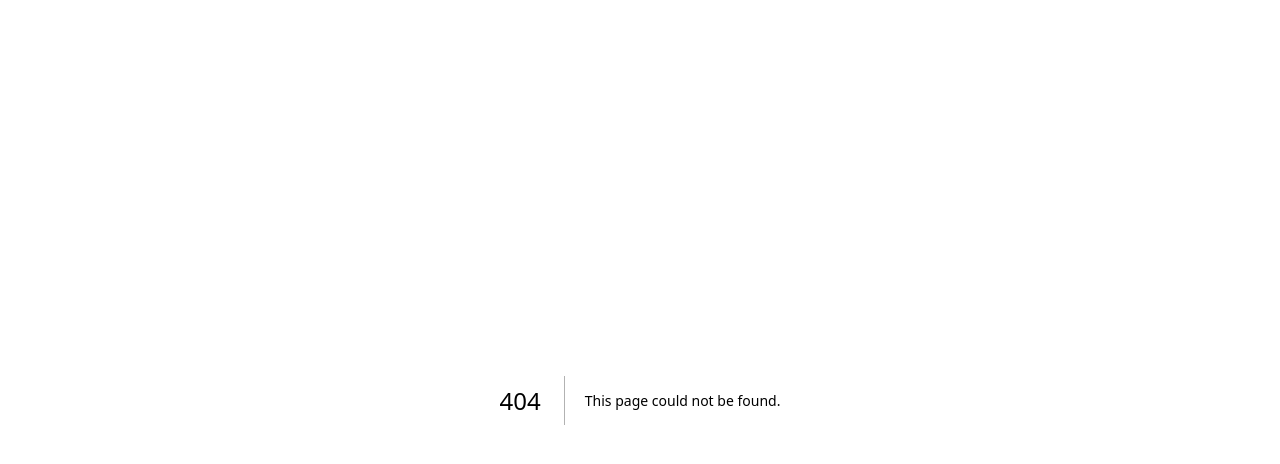
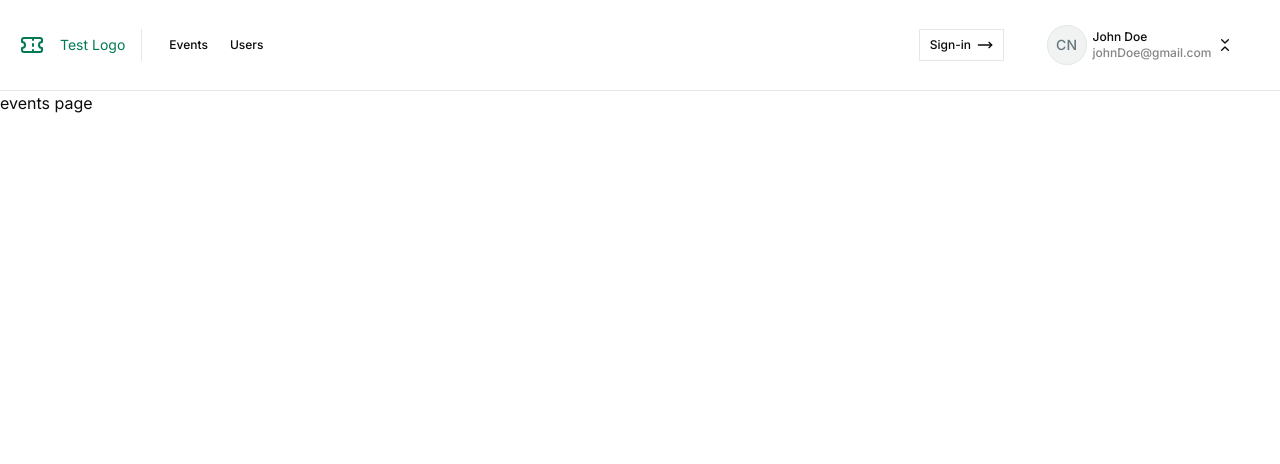
Before and after one commit to skymarvs/test-next-js, a Next.js app: page /events-page in a window 1280 px wide. Before the commit this address had no page. Shown: the top 464 px of the page. Built offline with nearby package versions, Linux system fonts and the light colour scheme.

Commit message:
:lipstick: add header and other pages

```diff
--- /dev/null
+++ b/app/events-page/page.tsx
@@ -0,0 +1,5 @@
+export default function EventsPage(){
+    return(<>
+        events page
+    </>);
+}
--- a/app/layout.tsx
+++ b/app/layout.tsx
@@ -3,6 +3,7 @@ import { Geist, Geist_Mono, Inter } from "next/font/google";
 import "./globals.css";
 import { cn } from "@/lib/utils";
 import { reactNodeSchemaType } from "@/lib/schema";
+import HeaderPage from "@/components/custom/header";
 
 const inter = Inter({subsets:['latin'],variable:'--font-sans'});
 
@@ -27,7 +28,12 @@ export default function RootLayout({ children }: reactNodeSchemaType) {
       lang="en"
       className={cn("h-full", "antialiased", geistSans.variable, geistMono.variable, "font-sans", inter.variable)}
     >
-      <body className="min-h-full flex flex-col">{children}</body>
+      <body className="min-h-full flex flex-col">
+        <div className="mx-auto container">
+          <HeaderPage />
+          {children}
+        </div>
+      </body>
     </html>
   );
 }
--- /dev/null
+++ b/app/users-page/page.tsx
@@ -0,0 +1,5 @@
+export default function UsersPage(){
+    return(<>
+        users page
+    </>);
+}
--- /dev/null
+++ b/components/custom/header.tsx
@@ -0,0 +1,64 @@
+"use client"
+
+import { ChevronsDownUp, MoveRight, SquareArrowRightExit, Ticket } from "lucide-react";
+import { Button, buttonVariants } from "@/components/ui/button";
+import { Separator } from "@/components/ui/separator";
+import { usePathname, useRouter } from "next/navigation";
+import { Avatar, AvatarFallback, AvatarImage } from "@/components/ui/avatar";
+import { cn } from "cn";
+import { Popover, PopoverContent, PopoverTrigger } from "@/components/ui/popover";
+
+export default function HeaderPage(){
+    const authTabs = ['/login-page', '/signup-page']
+    const router = useRouter();
+    const pathName = usePathname();
+
+    console.log(pathName)
+    if(authTabs.includes(pathName)){
+        return;
+    }
+    return(<>
+        <div className="p-5 text-sm flex items-center justify-between">
+            <div className="flex items-center gap-4">
+                <Ticket className="text-primary"/>
+                <p className="text-primary">Test Logo</p>
+                <Separator orientation="vertical"/>
+                <div>
+                    <Button variant="ghost" onClick={() => router.push("/events-page")}>Events</Button>
+                    <Button variant="ghost" onClick={() => router.push("/users-page")}>Users</Button>
+                </div>
+            </div>
+            <div className="flex gap-4 items-center">
+                <Button variant="outline" onClick={() => router.push("/login-page")}>
+                    Sign-in
+                    <MoveRight />
+                </Button>
+                <Popover>
+                    <PopoverTrigger nativeButton={false} render={
+                        <div className={cn(
+                            "flex gap-6 items-center cursor-pointer p-6 w-60",
+                            buttonVariants({variant: "ghost"})
+                        )}>
+                            <Avatar size="lg">
+                                <AvatarImage src=""></AvatarImage>
+                                <AvatarFallback>CN</AvatarFallback>
+                            </Avatar>
+                            <div>
+                                <span>John Doe</span><br/>
+                                <span className="text-xs text-foreground/50">johnDoe@gmail.com</span>
+                            </div>
+                            <ChevronsDownUp />
+                        </div>
+                    }/>
+                    <PopoverContent align="end" className="w-60">
+                        <Button variant="ghost">
+                            Sign-out
+                            <SquareArrowRightExit />
+                        </Button>
+                    </PopoverContent>
+                </Popover>
+            </div>
+        </div>
+        <Separator />
+    </>);
+}
--- /dev/null
+++ b/components/ui/avatar.tsx
@@ -0,0 +1,108 @@
+"use client"
+
+import * as React from "react"
+import { Avatar as AvatarPrimitive } from "@base-ui/react/avatar"
+import { cn } from "cn"
+
+function Avatar({
+  className,
+  size = "default",
+  ...props
+}: AvatarPrimitive.Root.Props & {
+  size?: "default" | "sm" | "lg"
+}) {
+  return (
+    <AvatarPrimitive.Root
+      data-slot="avatar"
+      data-size={size}
+      className={cn(
+        "group/avatar relative flex size-8 shrink-0 rounded-full select-none after:absolute after:inset-0 after:rounded-full after:border after:border-border after:mix-blend-darken data-[size=lg]:size-10 data-[size=sm]:size-6 dark:after:mix-blend-lighten",
+        className
+      )}
+      {...props}
+    />
+  )
+}
+
+function AvatarImage({ className, ...props }: AvatarPrimitive.Image.Props) {
+  return (
+    <AvatarPrimitive.Image
+      data-slot="avatar-image"
+      className={cn(
+        "aspect-square size-full rounded-full object-cover",
+        className
+      )}
+      {...props}
+    />
+  )
+}
+
+function AvatarFallback({
+  className,
+  ...props
+}: AvatarPrimitive.Fallback.Props) {
+  return (
+    <AvatarPrimitive.Fallback
+      data-slot="avatar-fallback"
+      className={cn(
+        "flex size-full items-center justify-center rounded-full bg-muted text-sm text-muted-foreground group-data-[size=sm]/avatar:text-xs",
+        className
+      )}
+      {...props}
+    />
+  )
+}
+
+function AvatarBadge({ className, ...props }: React.ComponentProps<"span">) {
+  return (
+    <span
+      data-slot="avatar-badge"
+      className={cn(
+        "absolute end-0 bottom-0 z-10 inline-flex items-center justify-center rounded-full bg-primary text-primary-foreground bg-blend-color ring-2 ring-background select-none",
+        "group-data-[size=sm]/avatar:size-2 group-data-[size=sm]/avatar:[&>svg]:hidden",
+        "group-data-[size=default]/avatar:size-2.5 group-data-[size=default]/avatar:[&>svg]:size-2",
+        "group-data-[size=lg]/avatar:size-3 group-data-[size=lg]/avatar:[&>svg]:size-2",
+        className
+      )}
+      {...props}
+    />
+  )
+}
+
+function AvatarGroup({ className, ...props }: React.ComponentProps<"div">) {
+  return (
+    <div
+      data-slot="avatar-group"
+      className={cn(
+        "group/avatar-group flex -space-x-2 *:data-[slot=avatar]:ring-2 *:data-[slot=avatar]:ring-background",
+        className
+      )}
+      {...props}
+    />
+  )
+}
+
+function AvatarGroupCount({
+  className,
+  ...props
+}: React.ComponentProps<"div">) {
+  return (
+    <div
+      data-slot="avatar-group-count"
+      className={cn(
+        "relative flex size-8 shrink-0 items-center justify-center rounded-full bg-muted text-xs text-muted-foreground ring-2 ring-background group-has-data-[size=lg]/avatar-group:size-10 group-has-data-[size=sm]/avatar-group:size-6 [&>svg]:size-4 group-has-data-[size=lg]/avatar-group:[&>svg]:size-5 group-has-data-[size=sm]/avatar-group:[&>svg]:size-3",
+        className
+      )}
+      {...props}
+    />
+  )
+}
+
+export {
+  Avatar,
+  AvatarImage,
+  AvatarFallback,
+  AvatarGroup,
+  AvatarGroupCount,
+  AvatarBadge,
+}
--- /dev/null
+++ b/components/ui/collapsible.tsx
@@ -0,0 +1,21 @@
+"use client"
+
+import { Collapsible as CollapsiblePrimitive } from "@base-ui/react/collapsible"
+
+function Collapsible({ ...props }: CollapsiblePrimitive.Root.Props) {
+  return <CollapsiblePrimitive.Root data-slot="collapsible" {...props} />
+}
+
+function CollapsibleTrigger({ ...props }: CollapsiblePrimitive.Trigger.Props) {
+  return (
+    <CollapsiblePrimitive.Trigger data-slot="collapsible-trigger" {...props} />
+  )
+}
+
+function CollapsibleContent({ ...props }: CollapsiblePrimitive.Panel.Props) {
+  return (
+    <CollapsiblePrimitive.Panel data-slot="collapsible-content" {...props} />
+  )
+}
+
+export { Collapsible, CollapsibleTrigger, CollapsibleContent }
--- /dev/null
+++ b/components/ui/popover.tsx
@@ -0,0 +1,89 @@
+"use client"
+
+import * as React from "react"
+import { Popover as PopoverPrimitive } from "@base-ui/react/popover"
+import { cn } from "cn"
+
+function Popover({ ...props }: PopoverPrimitive.Root.Props) {
+  return <PopoverPrimitive.Root data-slot="popover" {...props} />
+}
+
+function PopoverTrigger({ ...props }: PopoverPrimitive.Trigger.Props) {
+  return <PopoverPrimitive.Trigger data-slot="popover-trigger" {...props} />
+}
+
+function PopoverContent({
+  className,
+  align = "center",
+  alignOffset = 0,
+  side = "bottom",
+  sideOffset = 4,
+  ...props
+}: PopoverPrimitive.Popup.Props &
+  Pick<
+    PopoverPrimitive.Positioner.Props,
+    "align" | "alignOffset" | "side" | "sideOffset"
+  >) {
+  return (
+    <PopoverPrimitive.Portal>
+      <PopoverPrimitive.Positioner
+        align={align}
+        alignOffset={alignOffset}
+        side={side}
+        sideOffset={sideOffset}
+        className="isolate z-50"
+      >
+        <PopoverPrimitive.Popup
+          data-slot="popover-content"
+          className={cn(
+            "z-50 flex w-72 origin-(--transform-origin) flex-col gap-2.5 rounded-none bg-popover p-2.5 text-xs text-popover-foreground shadow-md ring-1 ring-foreground/10 outline-hidden duration-100 data-[side=bottom]:slide-in-from-top-2 data-[side=inline-end]:slide-in-from-start-2 data-[side=inline-start]:slide-in-from-end-2 data-[side=left]:slide-in-from-right-2 data-[side=right]:slide-in-from-left-2 data-[side=top]:slide-in-from-bottom-2 data-open:animate-in data-open:fade-in-0 data-open:zoom-in-95 data-closed:animate-out data-closed:fade-out-0 data-closed:zoom-out-95",
+            className
+          )}
+          {...props}
+        />
+      </PopoverPrimitive.Positioner>
+    </PopoverPrimitive.Portal>
+  )
+}
+
+function PopoverHeader({ className, ...props }: React.ComponentProps<"div">) {
+  return (
+    <div
+      data-slot="popover-header"
+      className={cn("flex flex-col gap-1 text-xs", className)}
+      {...props}
+    />
+  )
+}
+
+function PopoverTitle({ className, ...props }: PopoverPrimitive.Title.Props) {
+  return (
+    <PopoverPrimitive.Title
+      data-slot="popover-title"
+      className={cn("text-sm font-medium", className)}
+      {...props}
+    />
+  )
+}
+
+function PopoverDescription({
+  className,
+  ...props
+}: PopoverPrimitive.Description.Props) {
+  return (
+    <PopoverPrimitive.Description
+      data-slot="popover-description"
+      className={cn("text-xs/relaxed text-muted-foreground", className)}
+      {...props}
+    />
+  )
+}
+
+export {
+  Popover,
+  PopoverContent,
+  PopoverDescription,
+  PopoverHeader,
+  PopoverTitle,
+  PopoverTrigger,
+}
```
